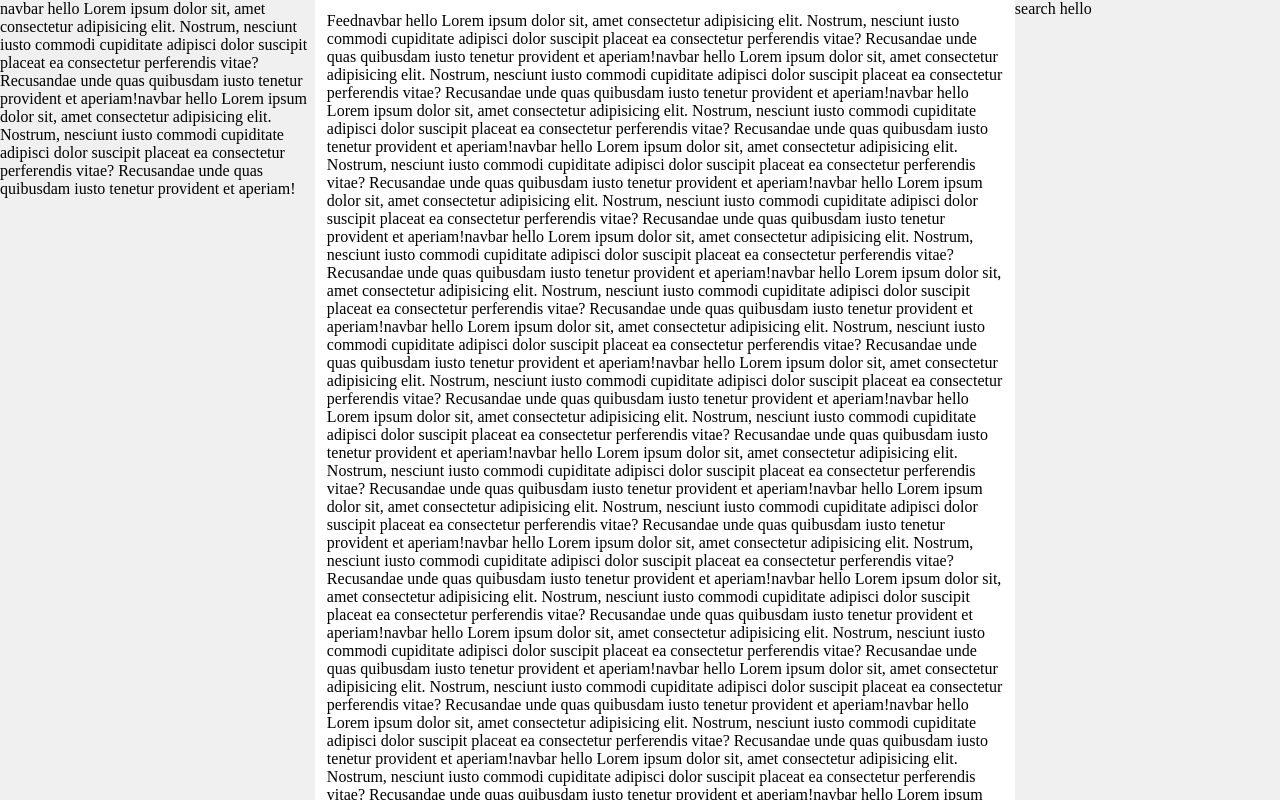
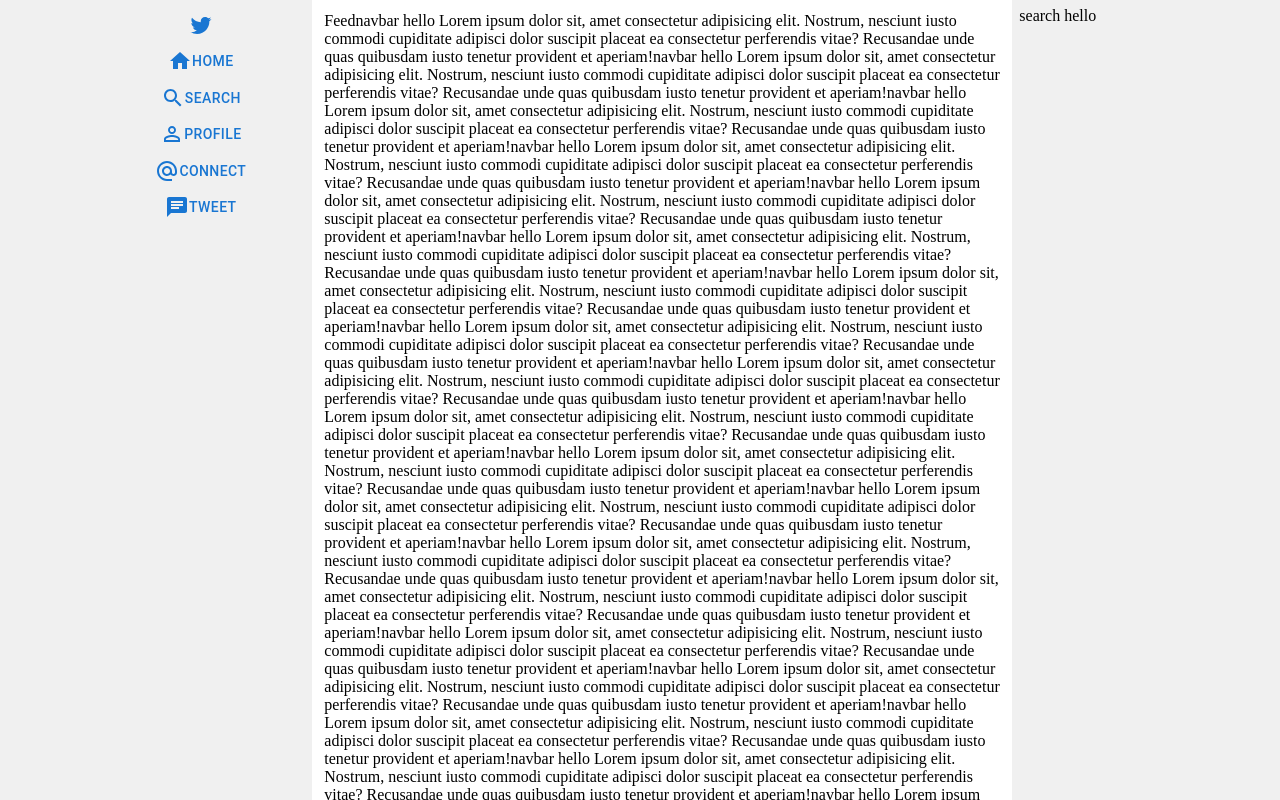
Before and after one commit to SagiMoraly/Twitter-Clone, a React (Create React App) app in the folder client/: page / in a window 1280 px wide. Built offline with nearby package versions, Linux system fonts and the light colour scheme.

Commit message:
navBar get you to the right place

```diff
--- a/client/src/App.css
+++ b/client/src/App.css
@@ -5,11 +5,22 @@
 }
 
 .navbar {
+  display: flex;
+  justify-content: flex-end;
+
   width: 950px;
   background-color: #f0f0f0;
 
   position: sticky;
   top: 0;
+}
+
+.stickToRight {
+  width: 220px;
+  right: 0;
+  padding-top: 7px;
+  padding-right: 7px;
+  padding-left: 4px;
 }
 
 .main-content {
@@ -25,6 +36,8 @@
   background-color: #f0f0f0;
   position: sticky;
   top: 0;
+  padding-top: 7px;
+  padding-left: 7px;
 }
 
 @media (max-width: 1100px) {
--- /dev/null
+++ b/client/src/extras/components/NavItem.tsx
@@ -0,0 +1,22 @@
+import React from "react";
+import Typography from "@mui/material/Typography";
+import Button from "@mui/material/Button";
+import NavBarLink from "./NavBarLink";
+
+type Props = {
+  label: string;
+  to: string;
+  color?: string;
+};
+
+const NavItem: React.FC<Props> = ({ label, to, color }) => {
+  return (
+    <NavBarLink to={to} color={color}>
+      <Button color="inherit">
+        <Typography>{label}</Typography>
+      </Button>
+    </NavBarLink>
+  );
+};
+
+export default NavItem;
--- a/client/src/layout/sides/navbar/leftnav/LeftNavbar.tsx
+++ b/client/src/layout/sides/navbar/leftnav/LeftNavbar.tsx
@@ -1,13 +1,79 @@
+import React from "react";
+import { Link } from "react-router-dom";
+import TwitterIcon from "@mui/icons-material/Twitter";
+import HomeIcon from "@mui/icons-material/Home";
+import SearchIcon from "@mui/icons-material/Search";
+import PermIdentityIcon from "@mui/icons-material/PermIdentity";
+import AlternateEmailIcon from "@mui/icons-material/AlternateEmail";
+import ChatIcon from "@mui/icons-material/Chat";
+
+import Stack from "@mui/material/Stack";
+import Button from "@mui/material/Button";
+
+import NavItem from "../../../../extras/components/NavItem";
+
 export const LeftNavbar = () => {
   return (
     <div className="navbar">
-      navbar hello Lorem ipsum dolor sit, amet consectetur adipisicing elit.
-      Nostrum, nesciunt iusto commodi cupiditate adipisci dolor suscipit placeat
-      ea consectetur perferendis vitae? Recusandae unde quas quibusdam iusto
-      tenetur provident et aperiam!navbar hello Lorem ipsum dolor sit, amet
-      consectetur adipisicing elit. Nostrum, nesciunt iusto commodi cupiditate
-      adipisci dolor suscipit placeat ea consectetur perferendis vitae?
-      Recusandae unde quas quibusdam iusto tenetur provident et aperiam!
+      <Stack className="stickToRight">
+        <Button variant="text" component={Link} to="/">
+          <TwitterIcon />
+        </Button>
+        <Button variant="text" component={Link} to="/home">
+          <HomeIcon /> home
+        </Button>
+        <Button variant="text" component={Link} to="/search">
+          <SearchIcon /> search
+        </Button>
+        <Button variant="text" component={Link} to="/profile">
+          <PermIdentityIcon /> profile
+        </Button>
+        <Button variant="text" component={Link} to="/connect">
+          <AlternateEmailIcon /> connect
+        </Button>
+        <Button variant="text" component={Link} to="/tweet">
+          <ChatIcon /> tweet
+        </Button>
+      </Stack>
     </div>
   );
 };
+
+// import TwitterIcon from "@mui/icons-material/Twitter";
+// import HomeIcon from "@mui/icons-material/Home";
+// import SearchIcon from "@mui/icons-material/Search";
+// import PermIdentityIcon from "@mui/icons-material/PermIdentity";
+// import AlternateEmailIcon from "@mui/icons-material/AlternateEmail";
+// import ChatIcon from "@mui/icons-material/Chat";
+
+// import Stack from "@mui/material/Stack";
+// import Button from "@mui/material/Button";
+
+// import NavItem from "../../../../extras/components/NavItem";
+
+// export const LeftNavbar = () => {
+//   return (
+//     <div className="navbar">
+//       <Stack className="stickToRight">
+//         <Button variant="text">
+//           <TwitterIcon />
+//         </Button>
+//         <Button variant="text" to="/home">
+//           <HomeIcon /> home
+//         </Button>
+//         <Button variant="text">
+//           <SearchIcon /> search
+//         </Button>
+//         <Button variant="text">
+//           <PermIdentityIcon /> profile
+//         </Button>
+//         <Button variant="text">
+//           <AlternateEmailIcon /> connect
+//         </Button>
+//         <Button variant="text">
+//           <ChatIcon /> tweet
+//         </Button>
+//       </Stack>
+//     </div>
+//   );
+// };
```
Also changed, not shown: client/src/extras/components/NavBarLink.tsx (added, +18 -0 lines).
